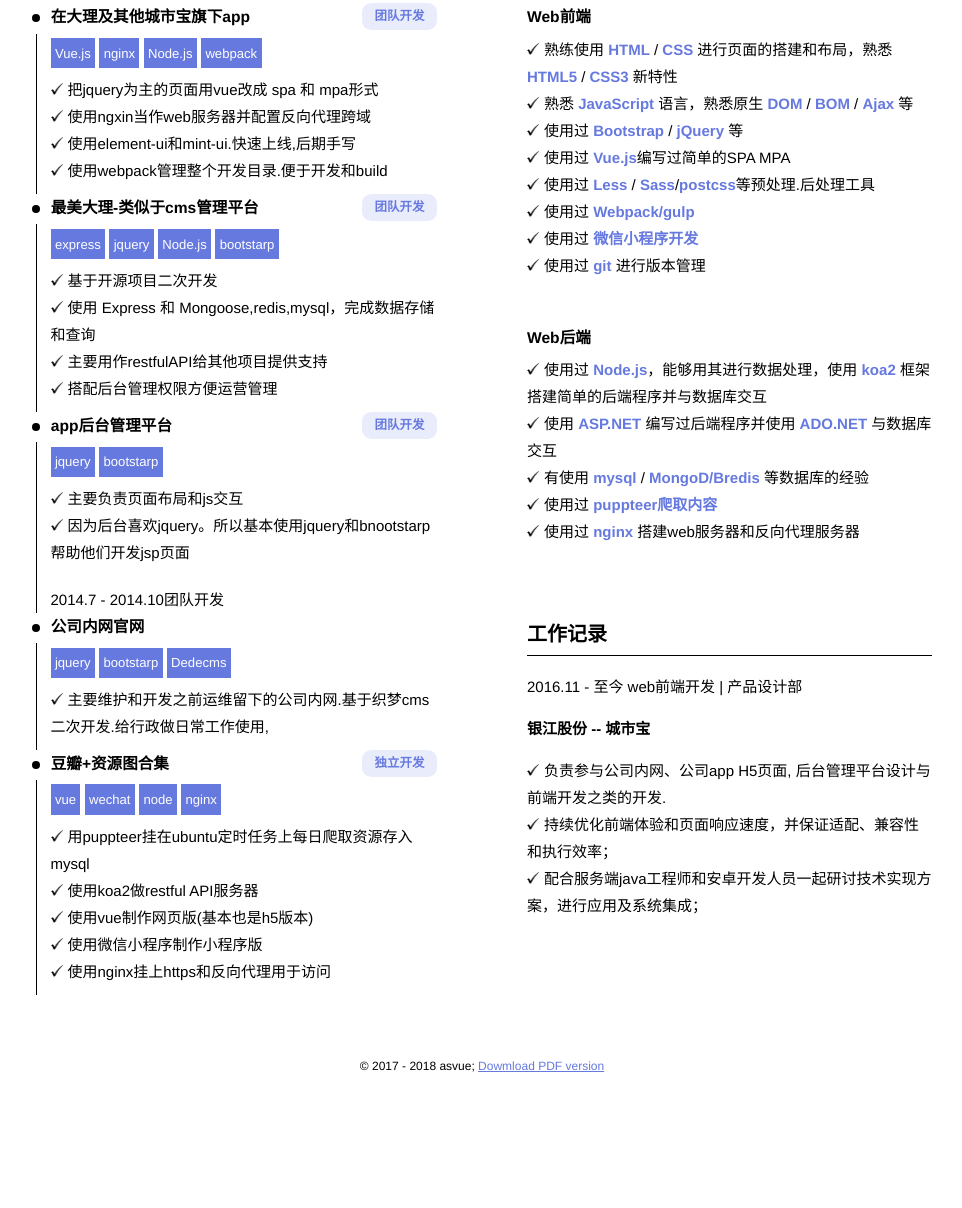
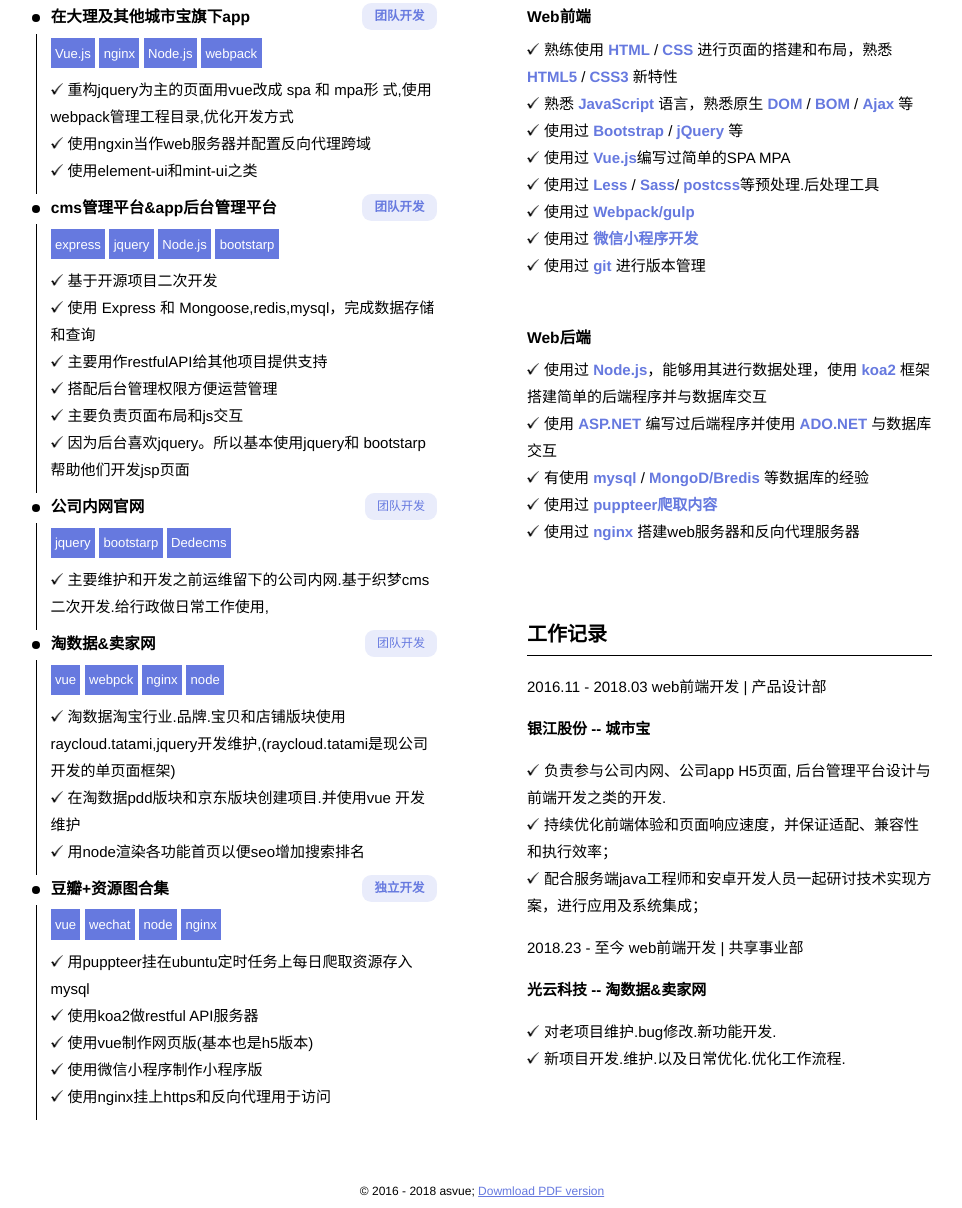
Before and after one commit to asvue/resume, a plain HTML site: page index.html in a window 1280 px wide. Shown: the part 258-1466 px from the top of the page, without its empty margins (158-1120 px from the left). Before the commit the page ends 1362 px from the top, so only its background shows below. Drawn offline with Linux system fonts and the light colour scheme.

Commit message:
添加光云科技

```diff
--- a/index.html
+++ b/index.html
@@ -20,10 +20,20 @@
 				</section>
 				<address>
 					<ul class="contact">
-                        <li><span>电话：</span>158-6863-0377</li>
-                        <li><span>邮箱：</span><a href="mailto://a15868630377@gmail.com">a15868630377@gmail.com</a></li>
-                        <li><span>个人主页：</span><a href="https://asvue.com ">https://asvue.com</a></li>
-                        <li><span>Github：</span><a href="https://github.com/asvue">https://github.com/asvue</a></li>
+						<li>
+							<span>电话：</span>158-6863-0377</li>
+						<li>
+							<span>邮箱：</span>
+							<a href="mailto://a15868630377@gmail.com">a15868630377@gmail.com</a>
+						</li>
+						<li>
+							<span>个人主页：</span>
+							<a href="https://asvue.com ">https://asvue.com</a>
+						</li>
+						<li>
+							<span>Github：</span>
+							<a href="https://github.com/asvue">https://github.com/asvue</a>
+						</li>
 					</ul>
 				</address>
 			</header>
@@ -35,25 +45,32 @@
 						<ul>
 							<li>
 								<dl>
-                                    <dt><span class="circle"></span>在大理及其他城市宝旗下app <span class="develop">团队开发</span></dt>
-                                    <dd><span class="key-point">Vue.js</span>
+									<dt>
+										<span class="circle"></span>在大理及其他城市宝旗下app
+										<span class="develop">团队开发</span>
+									</dt>
+									<dd>
+										<span class="key-point">Vue.js</span>
 										<span class="key-point">nginx</span>
 										<span class="key-point">Node.js</span>
 										<span class="key-point">webpack</span>
 										<dd>
 											<ul>
-                                            <li>把jquery为主的页面用vue改成 spa 和 mpa形式</li>
+												<li>重构jquery为主的页面用vue改成 spa 和 mpa形 式,使用webpack管理工程目录,优化开发方式</li>
 												<li>使用ngxin当作web服务器并配置反向代理跨域</li>
-                                            <li>使用element-ui和mint-ui.快速上线,后期手写</li>
-                                            <li>使用webpack管理整个开发目录.便于开发和build</li>
+												<li>使用element-ui和mint-ui之类</li>
 											</ul>
 										</dd>
 								</dl>
 							</li>
 							<li>
 								<dl>
-                                    <dt><span class="circle"></span>最美大理-类似于cms管理平台 <span class="develop">团队开发</span></dt>
-                                    <dd><span class="key-point">express</span>
+									<dt>
+										<span class="circle"></span>cms管理平台&app后台管理平台
+										<span class="develop">团队开发</span>
+									</dt>
+									<dd>
+										<span class="key-point">express</span>
 										<span class="key-point">jquery</span>
 										<span class="key-point">Node.js</span>
 										<span class="key-point">bootstarp</span>
@@ -63,29 +80,20 @@
 												<li>使用 Express 和 Mongoose,redis,mysql，完成数据存储和查询</li>
 												<li>主要用作restfulAPI给其他项目提供支持</li>
 												<li>搭配后台管理权限方便运营管理</li>
+												<li>主要负责页面布局和js交互</li>
+												<li>因为后台喜欢jquery。所以基本使用jquery和 bootstarp帮助他们开发jsp页面</li>
 											</ul>
 										</dd>
 								</dl>
 							</li>
 							<li>
 								<dl>
-                                    <dt><span class="circle"></span>app后台管理平台 <span class="develop">团队开发</span></dt>
-                                    <dd><span class="key-point">jquery</span>
-                                        <span class="key-point">bootstarp</span>
-
+										<span class="develop">团队开发</span>
+									</dd>
+									<dt>
+										<span class="circle"></span>公司内网官网</dt>
 									<dd>
-                                        <ul>
-                                            <li>主要负责页面布局和js交互</li>
-                                            <li>因为后台喜欢jquery。所以基本使用jquery和bnootstarp帮助他们开发jsp页面</li>
-                                        </ul>
-                                    </dd>
-                                </dl>
-                            </li>
-                            <li>
-                                <dl>
-                                    <dd>2014.7 - 2014.10<span>团队开发</span></dd>
-                                    <dt><span class="circle"></span>公司内网官网</dt>
-                                    <dd><span class="key-point">jquery</span>
+										<span class="key-point">jquery</span>
 										<span class="key-point">bootstarp</span>
 										<span class="key-point">Dedecms</span>
 
@@ -98,9 +106,34 @@
 							</li>
 							<li>
 									<dl>
+											<span class="develop">团队开发</span>
+										</dd>
+										<dt>
+											<span class="circle"></span>淘数据&卖家网
+										</dt>
+										<dd>
+											<span class="key-point">vue</span>
+											<span class="key-point">webpck</span>
+											<span class="key-point">nginx</span>
+											<span class="key-point">node</span>
+											<dd>
+												<ul>
+													<li>淘数据淘宝行业.品牌.宝贝和店铺版块使用 raycloud.tatami,jquery开发维护,(raycloud.tatami是现公司开发的单页面框架)</li>
+													<li>在淘数据pdd版块和京东版块创建项目.并使用vue 开发维护</li>
+													<li>用node渲染各功能首页以便seo增加搜索排名</li>
+												</ul>
+											</dd>
+									</dl>
+								</li>
+							<li>
+								<dl>
 
-                                    <dt><span class="circle"></span>豆瓣+资源图合集 <span class="develop">独立开发</span></dt>
-                                    <dd><span class="key-point">vue</span>
+									<dt>
+										<span class="circle"></span>豆瓣+资源图合集
+										<span class="develop">独立开发</span>
+									</dt>
+									<dd>
+										<span class="key-point">vue</span>
 										<span class="key-point">wechat</span>
 										<span class="key-point">node</span>
 										<span class="key-point">nginx</span>
@@ -125,30 +158,60 @@
 						<h2>技能</h2>
 						<dl class="skill-item">
 							<dt>Web前端</dt>
-                            <dd>熟练使用 <strong>HTML</strong> / <strong>CSS</strong> 进行页面的搭建和布局，熟悉 <strong>HTML5</strong> / <strong>CSS3</strong> 新特性</dd>
-                            <dd>熟悉 <strong>JavaScript</strong> 语言，熟悉原生 <strong>DOM</strong> / <strong>BOM</strong> / <strong>Ajax</strong> 等</dd>
-                            <dd>使用过 <strong>Bootstrap</strong> / <strong>jQuery</strong> 等</dd>
-                            <dd>使用过 <strong>Vue.js</strong>编写过简单的SPA MPA</dd>
-                            <dd>使用过 <strong>Less</strong> / <strong>Sass</strong>/<strong>postcss</strong>等预处理.后处理工具</dd>
-                            <dd>使用过 <strong>Webpack/gulp</strong></dd>
-                            <dd>使用过 <strong>微信小程序开发</strong></dd>
-                            <dd>使用过 <strong>git </strong>进行版本管理</dd>
+							<dd>熟练使用
+								<strong>HTML</strong> /
+								<strong>CSS</strong> 进行页面的搭建和布局，熟悉
+								<strong>HTML5</strong> /
+								<strong>CSS3</strong> 新特性</dd>
+							<dd>熟悉
+								<strong>JavaScript</strong> 语言，熟悉原生
+								<strong>DOM</strong> /
+								<strong>BOM</strong> /
+								<strong>Ajax</strong> 等</dd>
+							<dd>使用过
+								<strong>Bootstrap</strong> /
+								<strong>jQuery</strong> 等</dd>
+							<dd>使用过
+								<strong>Vue.js</strong>编写过简单的SPA MPA</dd>
+							<dd>使用过
+								<strong>Less</strong> /
+								<strong>Sass</strong>/
+								<strong>postcss</strong>等预处理.后处理工具</dd>
+							<dd>使用过
+								<strong>Webpack/gulp</strong>
+							</dd>
+							<dd>使用过
+								<strong>微信小程序开发</strong>
+							</dd>
+							<dd>使用过
+								<strong>git </strong>进行版本管理</dd>
 						</dl>
 						<dl class="skill-item">
 							<dt>Web后端</dt>
-                            <dd>使用过 <strong>Node.js</strong>，能够用其进行数据处理，使用 <strong>koa2</strong> 框架搭建简单的后端程序并与数据库交互</dd>
-                            <dd>使用 <strong>ASP.NET</strong> 编写过后端程序并使用 <strong>ADO.NET</strong> 与数据库交互</dd>
-                            <dd>有使用 <strong>mysql </strong> / <strong>MongoD/Bredis </strong> 等数据库的经验</dd>
-                            <dd>使用过 <strong>puppteer爬取内容</strong> </dd>
-                            <dd>使用过 <strong>nginx </strong>搭建web服务器和反向代理服务器</dd>
+							<dd>使用过
+								<strong>Node.js</strong>，能够用其进行数据处理，使用
+								<strong>koa2</strong> 框架搭建简单的后端程序并与数据库交互</dd>
+							<dd>使用
+								<strong>ASP.NET</strong> 编写过后端程序并使用
+								<strong>ADO.NET</strong> 与数据库交互</dd>
+							<dd>有使用
+								<strong>mysql </strong> /
+								<strong>MongoD/Bredis </strong> 等数据库的经验</dd>
+							<dd>使用过
+								<strong>puppteer爬取内容</strong>
+							</dd>
+							<dd>使用过
+								<strong>nginx </strong>搭建web服务器和反向代理服务器</dd>
 						</dl>
 
 					</section>
 					<section class="award">
 						<h2>工作记录</h2>
 						<div>
-                            <p>2016.11 - 至今  web前端开发  | 产品设计部</p>
-                            <p><b>银江股份 -- 城市宝</b></p>
+							<p>2016.11 - 2018.03 web前端开发 | 产品设计部</p>
+							<p>
+								<b>银江股份 -- 城市宝</b>
+							</p>
 						</div>
 
 						<ul>
@@ -158,12 +221,27 @@
 							</li>
 
 						</ul>
+						<div>
+							<p>2018.23 - 至今 web前端开发 | 共享事业部</p>
+							<p>
+								<b>光云科技 -- 淘数据&卖家网</b>
+							</p>
+						</div>
+
+						<ul>
+							<li class="award-item">对老项目维护.bug修改.新功能开发.</li>
+							<li class="award-item">新项目开发.维护.以及日常优化.优化工作流程.</li>
+							</li>
+
+						</ul>
 					</section>
 
 				</article>
 			</article>
 		</main>
-        <footer>© 2017 - 2018 asvue; <a href="source/resume.pdf">Dowmload PDF version</a></footer>
+		<footer>© 2016 - 2018 asvue;
+			<a href="source/resume.pdf">Dowmload PDF version</a>
+		</footer>
 	</div>
 </body>
 
```
Also changed, not shown: 2 other files. Lines whose indentation alone changed are shown as unchanged.
